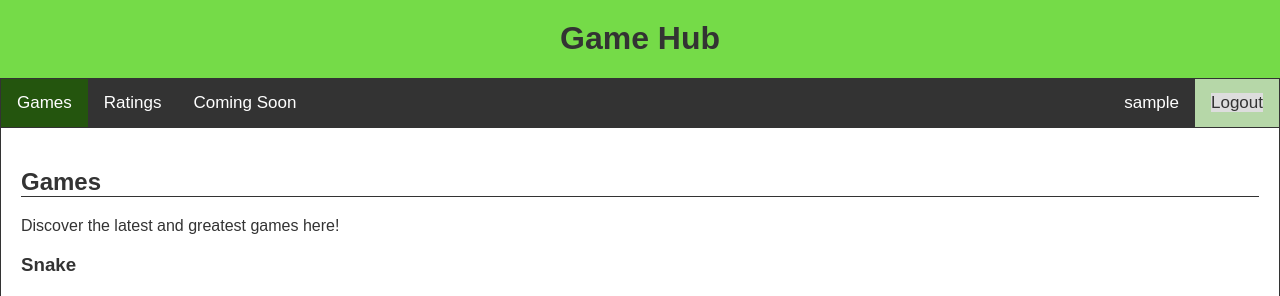
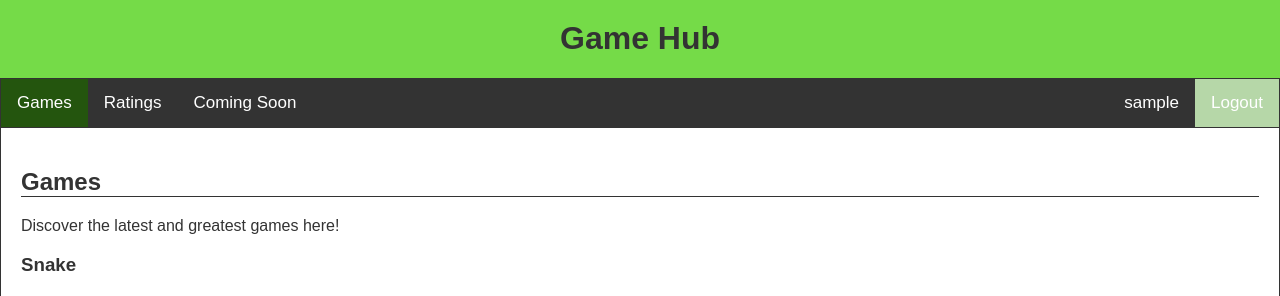
Before and after one commit to lavaristnomas/Project_web_dev, a PHP site: page /website.php in a window 1280 px wide, with the pointer over the restyled element. Shown: the top 296 px of the page. Run offline with PHP 8.4, Linux system fonts and the light colour scheme; the visitor is signed in with stand-in values (Sample User, id 1); tables that the repository leaves empty or names only in its code hold one stand-in row (values such as "Sample post").

Commit message:
removed useless code

```diff
--- a/Project/website.css
+++ b/Project/website.css
@@ -60,7 +60,3 @@
           text-decoration: none;
           color: white;
         }
-        a:hover {
-          background-color: #ddd;
-          color: #333;
-        }
```
